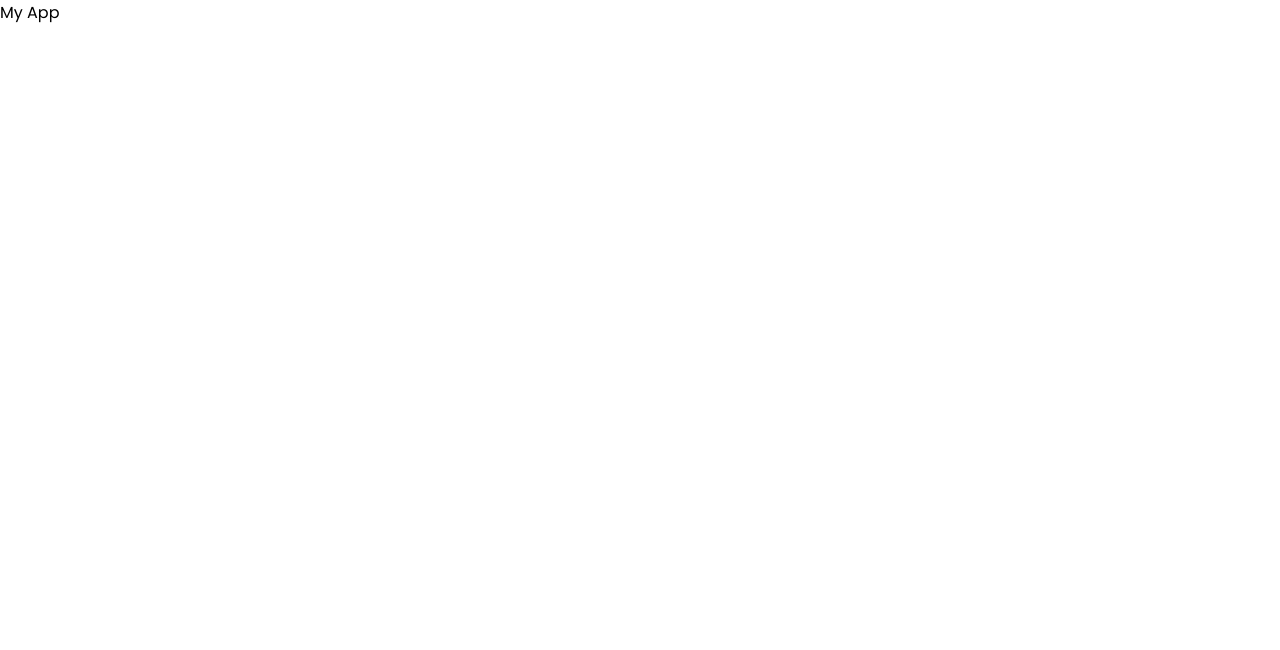
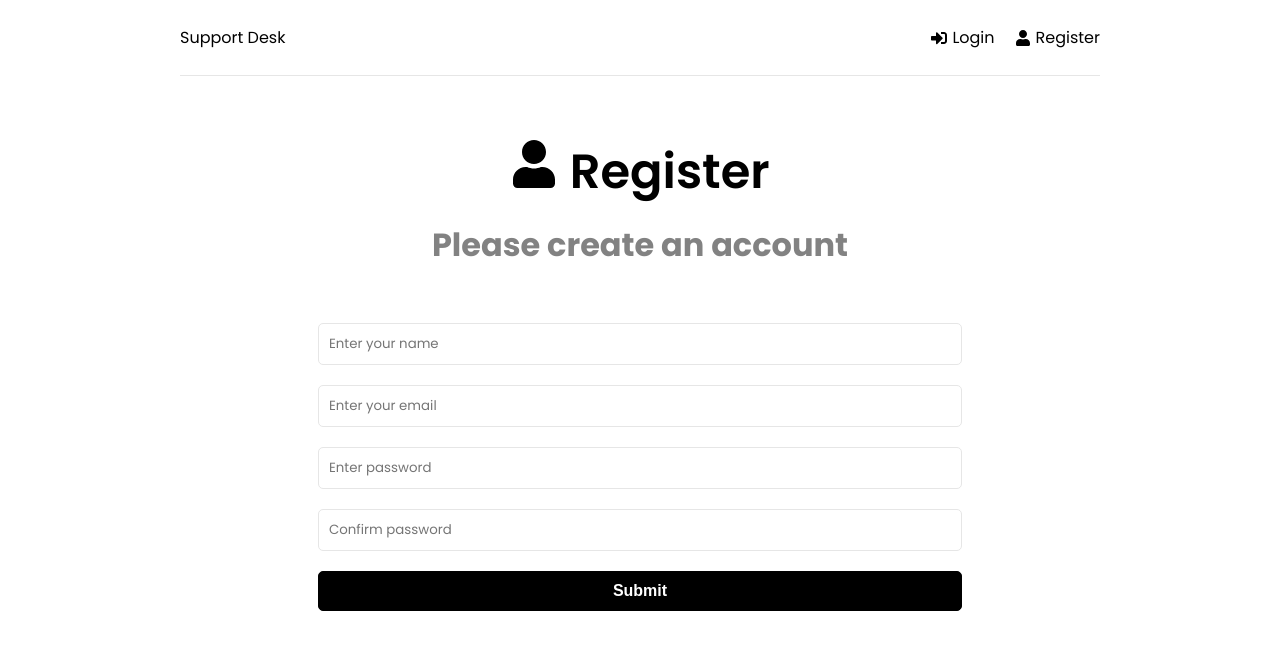
Before and after one commit to voldev8/supportdesk-mern, a React (Create React App) app in the folder frontend/: page /register in a window 1280 px wide. Shown: the top 650 px of the page. Built offline with nearby package versions, Linux system fonts and the light colour scheme.

Commit message:
initial pages

```diff
--- a/frontend/src/App.js
+++ b/frontend/src/App.js
@@ -1,5 +1,27 @@
+import { BrowserRouter as Router, Routes, Route } from 'react-router-dom';
+import { toast, ToastContainer } from 'react-toastify';
+import 'react-toastify/dist/ReactToastify.css';
+import Header from './components/Header';
+import Home from './pages/Home';
+import Login from './pages/Login';
+import Register from './pages/Register';
+
 function App() {
-  return <div>My App</div>;
+  return (
+    <>
+      <Router>
+        <div className="container">
+          <Header />
+          <Routes>
+            <Route path="/" element={<Home />} />
+            <Route path="/login" element={<Login />} />
+            <Route path="/register" element={<Register />} />
+          </Routes>
+        </div>
+      </Router>
+      <ToastContainer />
+    </>
+  );
 }
 
 export default App;
--- /dev/null
+++ b/frontend/src/components/Header.jsx
@@ -0,0 +1,26 @@
+import { FaSignInAlt, FaSignOutAlt, FaUser } from 'react-icons/fa';
+import { Link } from 'react-router-dom';
+
+function Header() {
+  return (
+    <header className="header">
+      <div className="logo">
+        <Link to="/">Support Desk</Link>
+      </div>
+      <ul>
+        <li>
+          <Link to="/login">
+            <FaSignInAlt /> Login
+          </Link>
+        </li>
+        <li>
+          <Link to="/register">
+            <FaUser /> Register
+          </Link>
+        </li>
+      </ul>
+    </header>
+  );
+}
+
+export default Header;
--- /dev/null
+++ b/frontend/src/pages/Home.jsx
@@ -0,0 +1,23 @@
+import { Link } from 'react-router-dom';
+import { FaQuestionCircle, FaTicketAlt } from 'react-icons/fa';
+
+function Home() {
+  return (
+    <>
+      <section className="heading">
+        <h1>What do you need help with?</h1>
+        <p>Please choose from an option below</p>
+      </section>
+
+      <Link to="/new-ticket" className="btn btn-reverse btn-block">
+        <FaQuestionCircle /> Create New Ticket
+      </Link>
+
+      <Link to="/tickets" className="btn btn-block">
+        <FaTicketAlt /> View My Tickets
+      </Link>
+    </>
+  );
+}
+
+export default Home;
--- /dev/null
+++ b/frontend/src/pages/Login.jsx
@@ -0,0 +1,68 @@
+import { useState } from 'react';
+import { toast } from 'react-toastify';
+import { FaSignInAlt } from 'react-icons/fa';
+
+function Login() {
+  const [formData, setFormData] = useState({
+    email: '',
+    password: '',
+  });
+
+  const { email, password } = formData;
+
+  const onChange = (e) => {
+    setFormData((prevState) => ({
+      ...prevState,
+      [e.target.name]: e.target.value,
+    }));
+  };
+
+  const onSubmit = (e) => {
+    e.preventDefault();
+  };
+
+  return (
+    <>
+      <section className="heading">
+        <h1>
+          <FaSignInAlt /> Login
+        </h1>
+        <p>Please log in to get support</p>
+      </section>
+
+      <section className="form">
+        <form onSubmit={onSubmit}>
+          <div className="form-group">
+            <input
+              type="email"
+              className="form-control"
+              id="email"
+              name="email"
+              value={email}
+              onChange={onChange}
+              placeholder="Enter your email"
+              required
+            />
+          </div>
+          <div className="form-group">
+            <input
+              type="password"
+              className="form-control"
+              id="password"
+              name="password"
+              value={password}
+              onChange={onChange}
+              placeholder="Enter password"
+              required
+            />
+          </div>
+          <div className="form-group">
+            <button className="btn btn-block">Submit</button>
+          </div>
+        </form>
+      </section>
+    </>
+  );
+}
+
+export default Login;
--- /dev/null
+++ b/frontend/src/pages/Register.jsx
@@ -0,0 +1,97 @@
+import { useState } from 'react';
+import { toast } from 'react-toastify';
+import { FaUser } from 'react-icons/fa';
+
+function Register() {
+  const [formData, setFormData] = useState({
+    name: '',
+    email: '',
+    password: '',
+    password2: '',
+  });
+
+  const { name, email, password, password2 } = formData;
+
+  const onChange = (e) => {
+    setFormData((prevState) => ({
+      ...prevState,
+      [e.target.name]: e.target.value,
+    }));
+  };
+
+  const onSubmit = (e) => {
+    e.preventDefault();
+    if (password !== password2) {
+      toast.error('Passwords do not match');
+    }
+  };
+
+  return (
+    <>
+      <section className="heading">
+        <h1>
+          <FaUser /> Register
+        </h1>
+        <p>Please create an account</p>
+      </section>
+
+      <section className="form">
+        <form onSubmit={onSubmit}>
+          <div className="form-group">
+            <input
+              type="text"
+              className="form-control"
+              id="name"
+              name="name"
+              value={name}
+              onChange={onChange}
+              placeholder="Enter your name"
+              required
+            />
+          </div>
+          <div className="form-group">
+            <input
+              type="email"
+              className="form-control"
+              id="email"
+              name="email"
+              value={email}
+              onChange={onChange}
+              placeholder="Enter your email"
+              required
+            />
+          </div>
+          <div className="form-group">
+            <input
+              type="password"
+              className="form-control"
+              id="password"
+              name="password"
+              value={password}
+              onChange={onChange}
+              placeholder="Enter password"
+              required
+            />
+          </div>
+          <div className="form-group">
+            <input
+              type="password"
+              className="form-control"
+              id="password2"
+              name="password2"
+              value={password2}
+              onChange={onChange}
+              placeholder="Confirm password"
+              required
+            />
+          </div>
+          <div className="form-group">
+            <button className="btn btn-block">Submit</button>
+          </div>
+        </form>
+      </section>
+    </>
+  );
+}
+
+export default Register;
```
